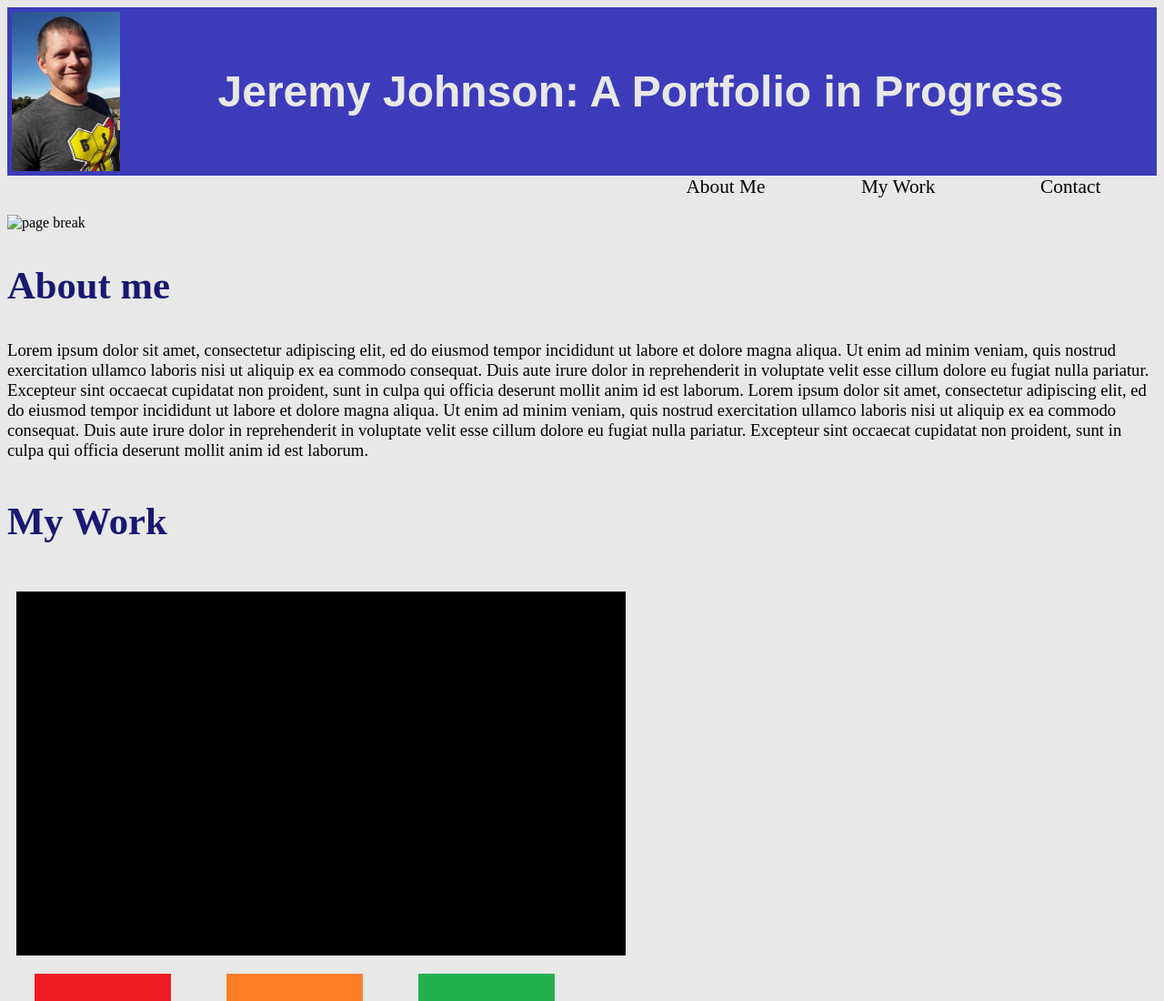
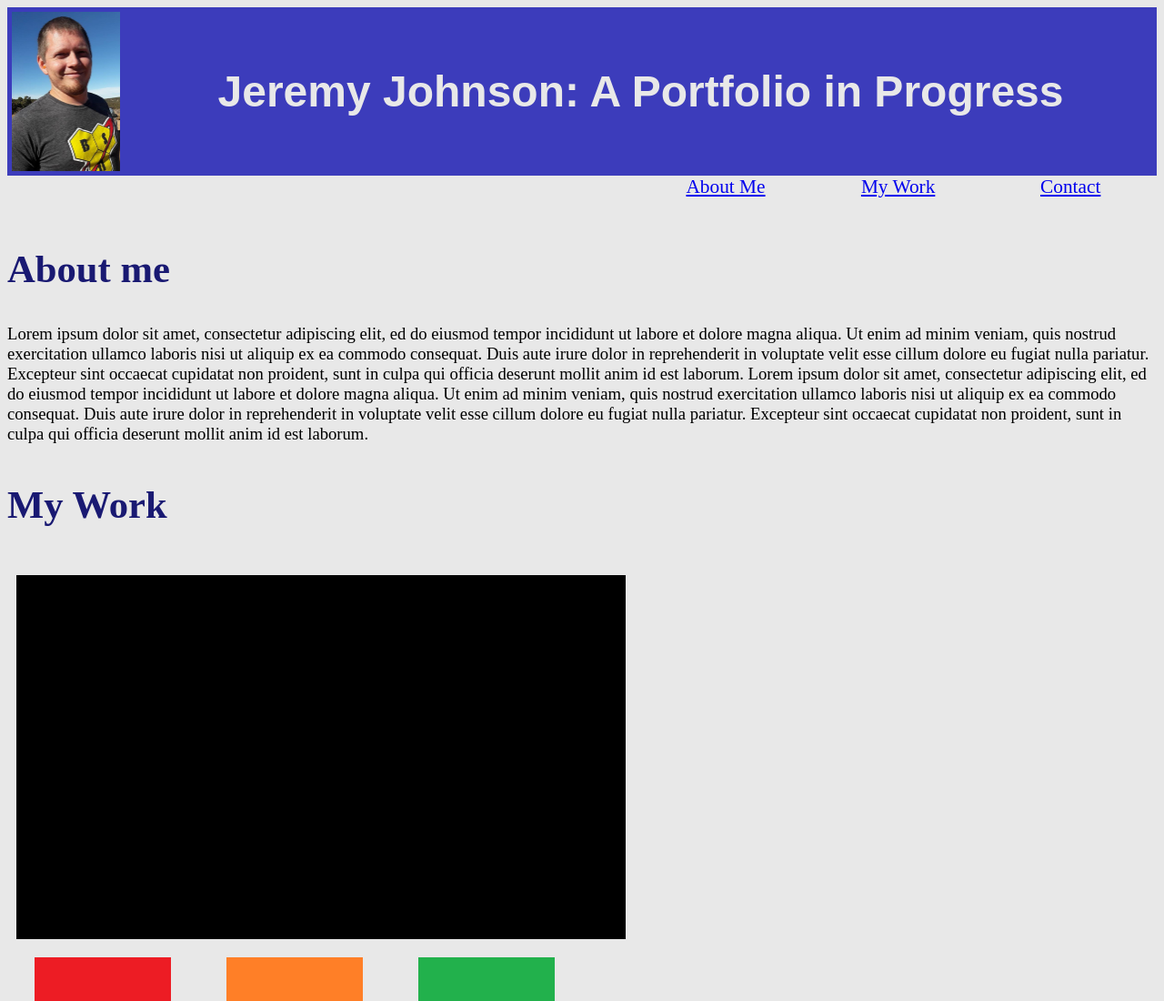
Before and after one commit to wedniatnuom/Portfolio, a plain HTML site: page Assets/index.html in a window 1280 px wide. Shown: the top 1100 px of the page at 91% size. Drawn offline with Linux system fonts and the light colour scheme.

Commit message:
changed sections to anchors and added links to the body

```diff
--- a/Assets/index.html
+++ b/Assets/index.html
@@ -17,20 +17,18 @@
     </div>
 
     <nav class="navigation">
-        <section id="aboutMe" class="pageLinks">About Me</section>
+        <a href="#aboutMe" class="pageLinks">About Me</a>
 
-        <section id="myWork" class="pageLinks">My Work</section>
+        <a href="#myWork" class="pageLinks">My Work</a>
 
-        <section id="contact" class="pageLinks">Contact</section>
+        <a href="#contact" class="pageLinks">Contact</a>
 
     </nav>
 
     <br>
 
-    <img id="break" src="./Images/xxxxxxxxx" alt="page break">
 
-
-    <h2>About me</h2>
+    <h2 id="aboutMe">About me</h2>
 
     <p>
         Lorem ipsum dolor sit amet, consectetur adipiscing elit,
@@ -51,7 +49,7 @@
         deserunt mollit anim id est laborum.
     </p>
 
-    <h3 class="myWork">My Work</h3>
+    <h3 id="myWork" class="myWork">My Work</h3>
 
     <article class="workMain">
 
@@ -76,7 +74,7 @@
 
 
 
-    <footer>Contact Me
+    <footer id="contact">Contact Me
         <section id="email" class="footer">Jeremy.Johnson@Email.com</section>
 
         <section id="phoneNumber" class="footer">555-123-4567</section>
```
Also changed, not shown: 1 other file.
